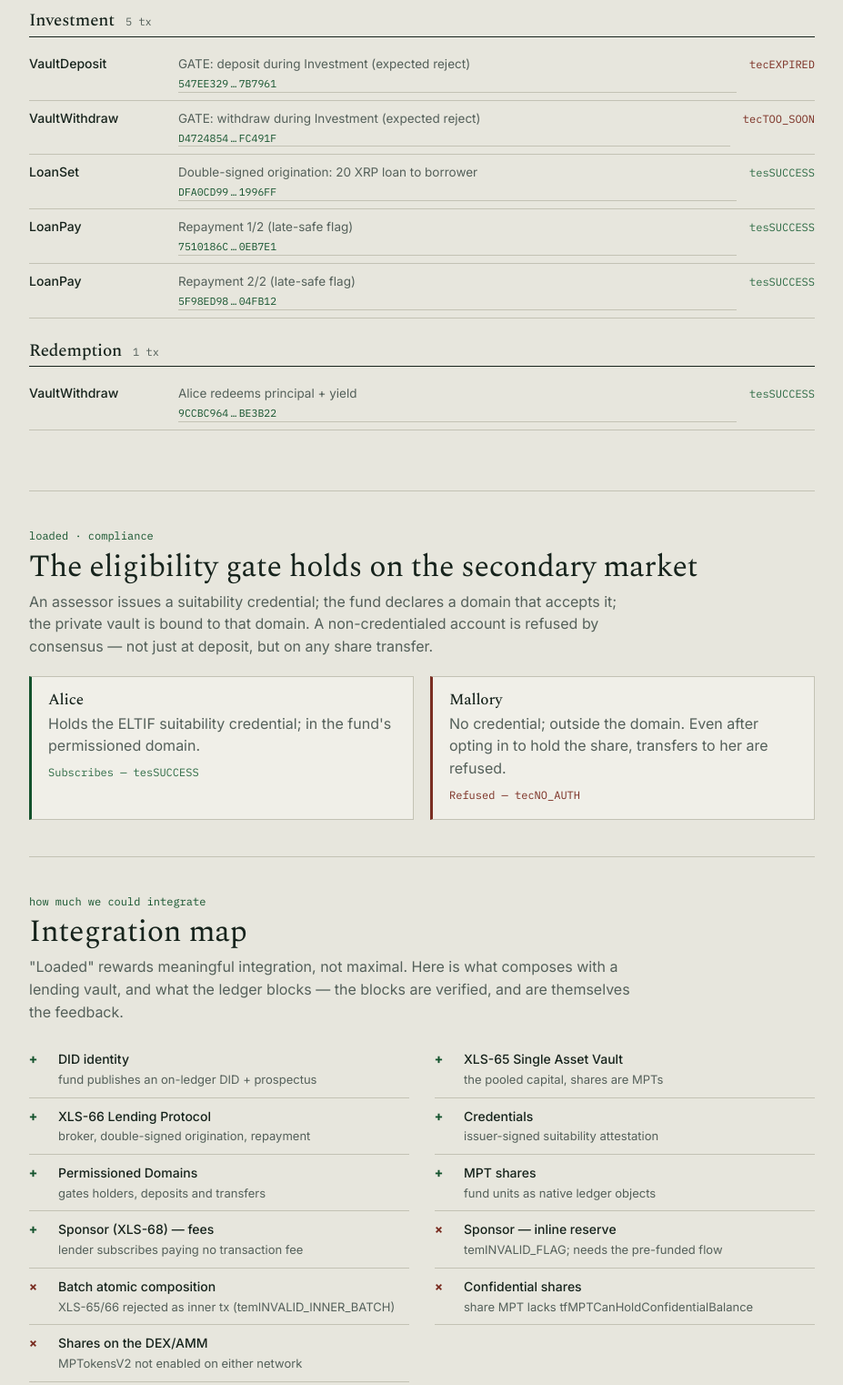
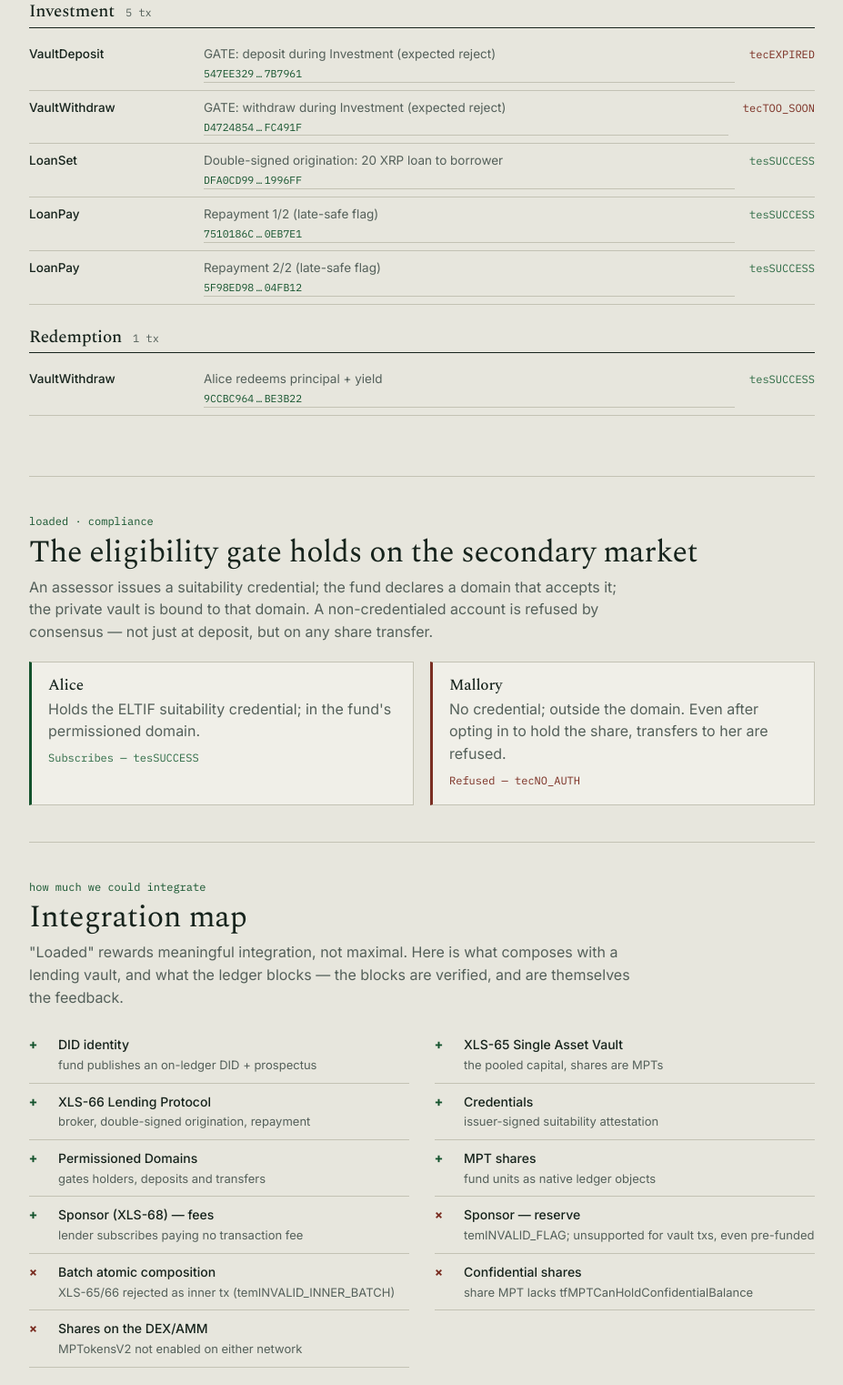
Before and after one commit to edenbd1/article-18, a website: page index.html in a window 1280 px wide. Shown: the part 2099-3621 px from the top of the page at 91% size, without its empty margins (176-1103 px from the left). Drawn offline with nearby package versions, Linux system fonts and the light colour scheme.

Commit message:
Front-end polish: correct Sponsor-reserve note (unsupported even pre-funded), fix long tx-type wrapping

```diff
--- a/index.html
+++ b/index.html
@@ -75,9 +75,9 @@ h2{font-size:clamp(26px,4vw,34px);font-weight:400;margin:0 0 4px}
   padding-bottom:6px;border-bottom:1px solid var(--ink)}
 .phase-group>.gh h3{font-size:19px;margin:0}
 .phase-group>.gh .cnt{font-family:var(--mono);font-size:12px;color:var(--ink-soft)}
-.tx{display:grid;grid-template-columns:150px 1fr auto;gap:14px;align-items:baseline;
+.tx{display:grid;grid-template-columns:176px 1fr auto;gap:14px 16px;align-items:baseline;
   padding:8px 0;border-bottom:1px solid var(--hair);font-size:14px}
-.tx .t{font-weight:500}
+.tx .t{font-weight:500;font-size:13.5px;line-height:1.3;word-break:break-word}
 .tx .nt{color:var(--ink-soft);font-size:13.5px}
 .tx .rc{font-family:var(--mono);font-size:12px;white-space:nowrap;justify-self:end}
 .rc.ok{color:var(--ok)} .rc.gate{color:var(--ox)}
@@ -387,7 +387,7 @@ const INTEG=[
  ["y","Permissioned Domains","gates holders, deposits and transfers"],
  ["y","MPT shares","fund units as native ledger objects"],
  ["y","Sponsor (XLS-68) — fees","lender subscribes paying no transaction fee"],
- ["n","Sponsor — inline reserve","temINVALID_FLAG; needs the pre-funded flow"],
+ ["n","Sponsor — reserve","temINVALID_FLAG; unsupported for vault txs, even pre-funded"],
  ["n","Batch atomic composition","XLS-65/66 rejected as inner tx (temINVALID_INNER_BATCH)"],
  ["n","Confidential shares","share MPT lacks tfMPTCanHoldConfidentialBalance"],
  ["n","Shares on the DEX/AMM","MPTokensV2 not enabled on either network"],
```
